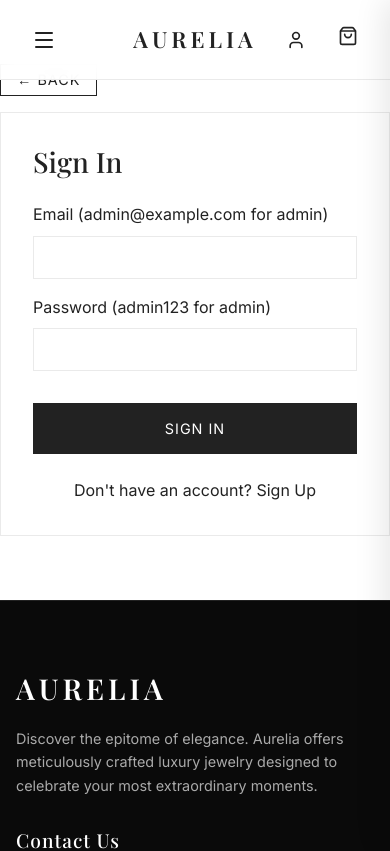
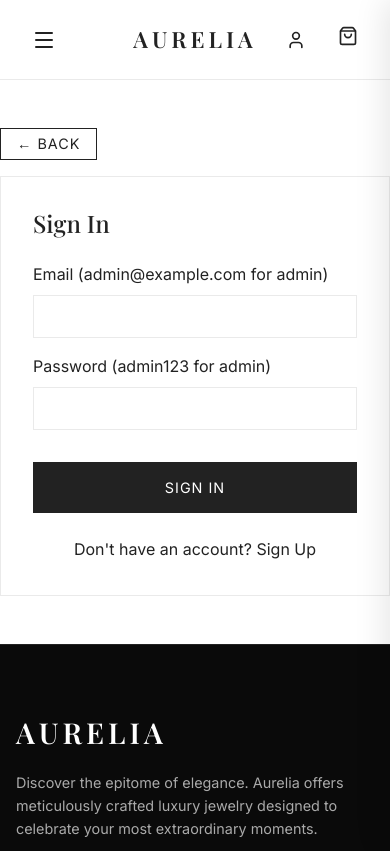
Before and after one commit to arshadyelikar27-dev/Jwellery-E-Commerce, a React (Vite) app: page /login in a window 390 px wide. Shown: the top 851 px of the page. Built offline with nearby package versions, Linux system fonts and the light colour scheme; a web font is replaced by a local one.

Commit message:
Fix mobile responsiveness, overlapping navbar, and typography sizes

```diff
--- a/src/App.css
+++ b/src/App.css
@@ -7,4 +7,5 @@
 
 .main-content {
   flex: 1;
+  padding-top: 80px;
 }
--- a/src/index.css
+++ b/src/index.css
@@ -103,12 +103,12 @@ button {
     padding: 0 1rem;
   }
 
-  h1 { font-size: 2rem; }
-  h2 { font-size: 1.75rem; }
-  h3 { font-size: 1.5rem; }
+  h1 { font-size: 1.75rem !important; }
+  h2 { font-size: 1.5rem !important; }
+  h3 { font-size: 1.25rem !important; }
 
-  .py-8 { padding: 4rem 0; }
-  .py-4 { padding: 2rem 0; }
+  .py-8 { padding: 3rem 0; }
+  .py-4 { padding: 1.5rem 0; }
 }
 
 /* Responsive Flex Layouts */
@@ -126,6 +126,10 @@ button {
 @media (max-width: 768px) {
   .responsive-flex {
     gap: 1.5rem;
+  }
+  .responsive-flex > div:first-child img {
+    max-height: 400px;
+    object-fit: cover !important;
   }
 }
 
--- a/src/pages/ProductDetails.jsx
+++ b/src/pages/ProductDetails.jsx
@@ -31,7 +31,7 @@ const ProductDetails = () => {
           <img src={product.image} alt={product.name} style={{ width: '100%', height: 'auto', objectFit: 'cover' }} />
         </div>
         <div style={{ display: 'flex', flexDirection: 'column', justifyContent: 'center' }}>
-          <h1 style={{ fontSize: '2.5rem', marginBottom: '1rem' }}>{product.name}</h1>
+          <h1 style={{ marginBottom: '1rem' }}>{product.name}</h1>
           <p style={{ fontSize: '1.5rem', color: 'var(--color-text-muted)', marginBottom: '1.5rem' }}>${product.price.toLocaleString()}</p>
 
         <p style={{ marginBottom: '1.5rem', lineHeight: '1.6' }}>{product.description}</p>
```
